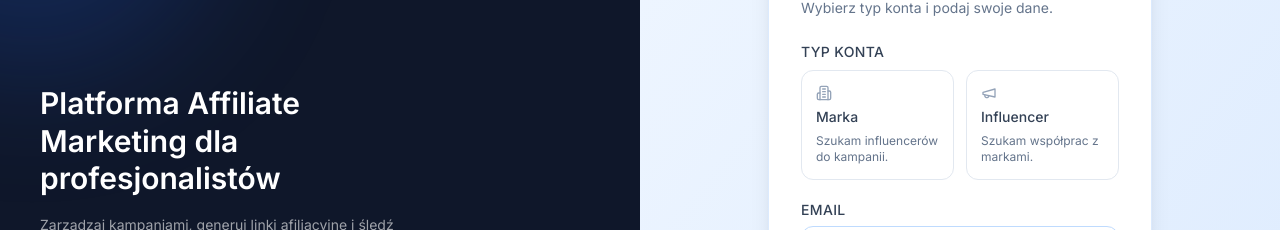
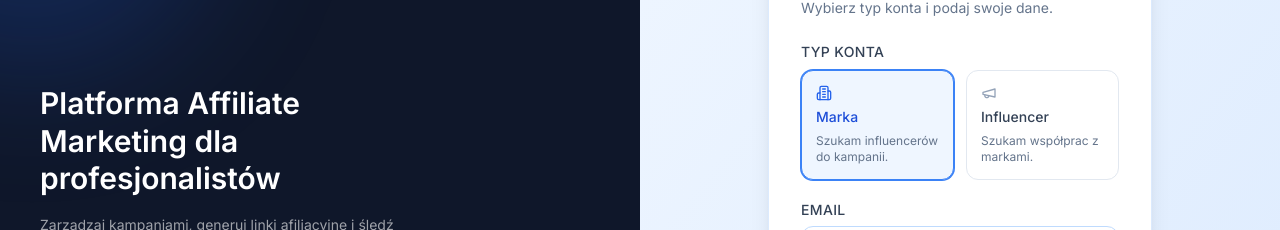
Before and after one commit to BartoszFlis95/afiliacja, a Next.js app: page /register in a window 1280 px wide. Shown: the part 148-378 px from the top of the page. Built offline with nearby package versions, Linux system fonts and the light colour scheme; no server answers.

Commit message:
fix: role selection in register form

```diff
--- a/src/components/auth/RegisterForm.tsx
+++ b/src/components/auth/RegisterForm.tsx
@@ -38,7 +38,7 @@ const ROLE_OPTIONS: {
 ];
 
 export function RegisterForm() {
-  const [role, setRole] = useState<Role | null>(null);
+  const [role, setRole] = useState<Role>("BRAND");
   const [errors, setErrors] = useState<FieldErrors>({});
   const [formError, setFormError] = useState<string | null>(null);
   const [isPending, startTransition] = useTransition();
@@ -54,7 +54,7 @@ export function RegisterForm() {
       email:           String(formData.get("email") ?? ""),
       password:        String(formData.get("password") ?? ""),
       confirmPassword: String(formData.get("confirmPassword") ?? ""),
-      role:            role ?? "",
+      role,
     };
 
     const parsed = RegisterSchema.safeParse(values);
@@ -92,6 +92,11 @@ export function RegisterForm() {
       </div>
 
       <form onSubmit={handleSubmit} className="space-y-5" noValidate>
+        {/* Przyciski wyboru roli poniżej nie są natywnymi polami formularza
+            (brak name/value) — bez tego hidden inputu `role` nigdy nie
+            trafiłby do FormData wysyłanego do registerAction. */}
+        <input type="hidden" name="role" value={role} />
+
         {/* Typ konta */}
         <div className="space-y-2">
           <Label className="text-sm font-medium text-slate-700">Typ konta</Label>
```
